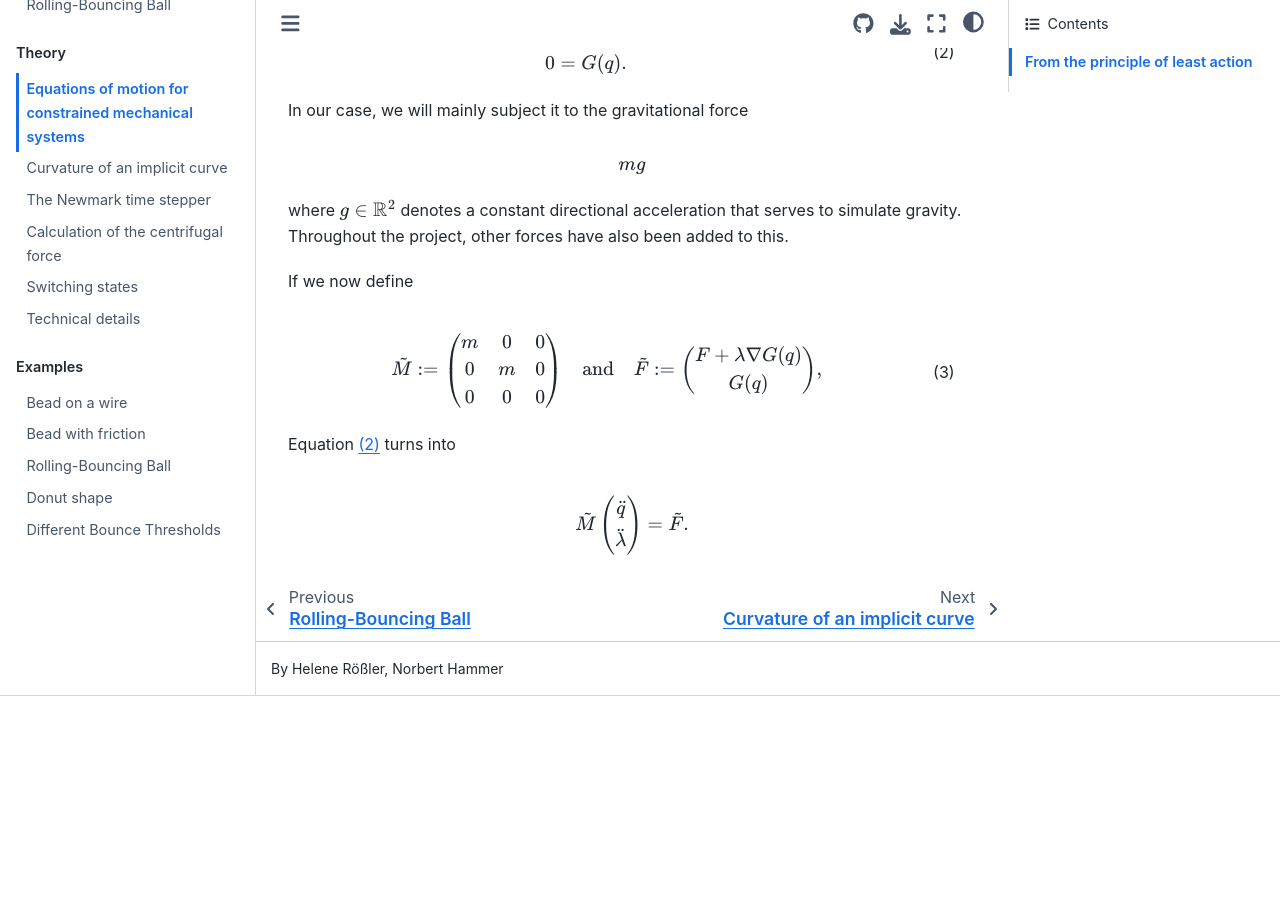
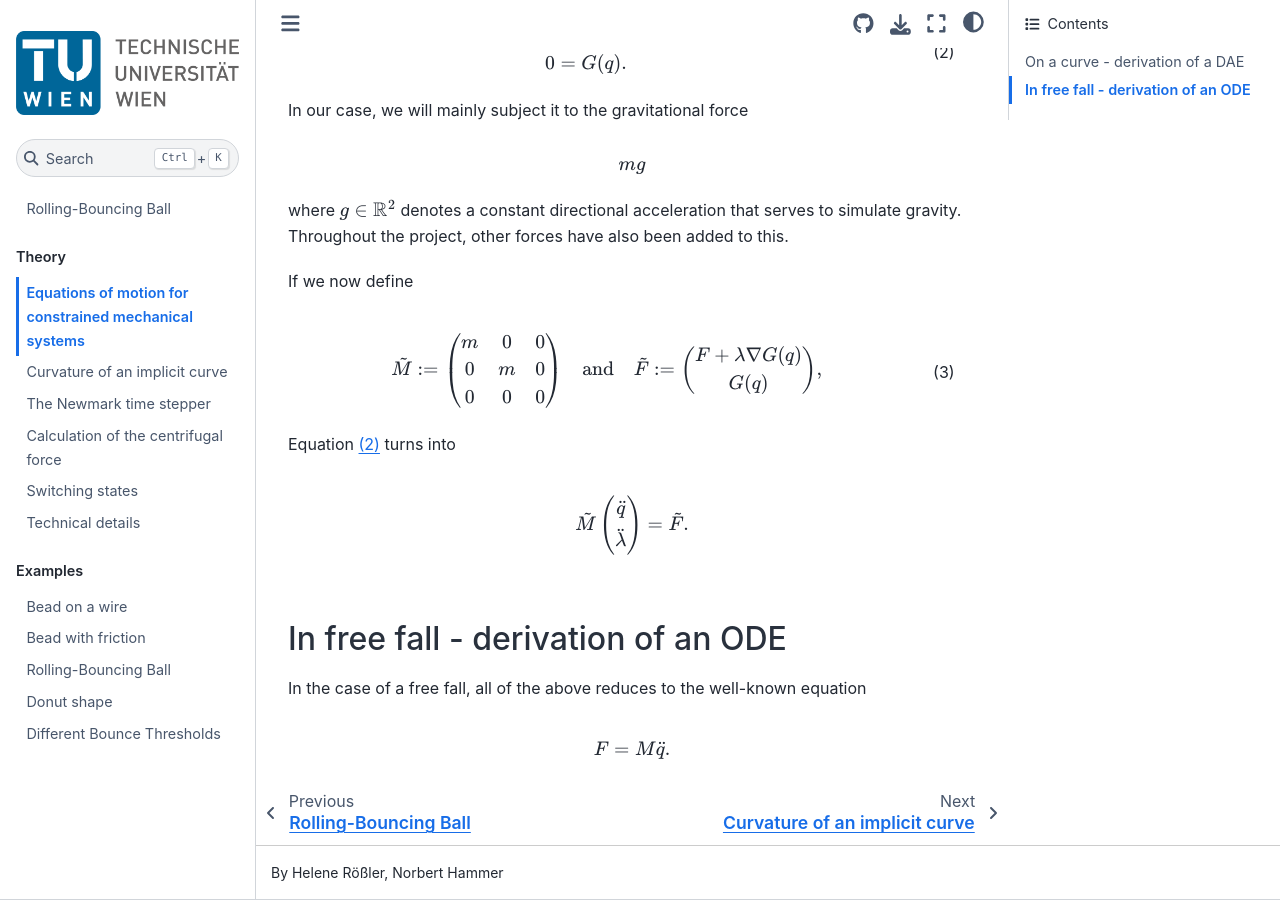
Before and after one commit to Homomorpheus/mathmod_ball_dae_ode, a Jupyter Book: the page built from docs/eqmotion.md, in a window 1280 px wide and 900 px high, scrolled down 1555 px. Built offline with Jupyter Book 1.0.4 settings and Sphinx 7.4.7 and the Sphinx Book theme 1.1.4, drawn with Linux system fonts in a browser that asks for light colours; pages that are not in the unit, such as notebooks, are missing from menus; cross-references to code outside the pages are shown as plain code; before the commit the page ends 2251 px from its top, so only the background shows below that; some of the changed text lies outside the part shown.

Commit message:
work on slides

```diff
--- a/docs/eqmotion.md
+++ b/docs/eqmotion.md
@@ -1,6 +1,6 @@
 # Equations of motion for constrained mechanical systems
 
-## From the principle of least action
+## On a curve - derivation of a DAE
 
 Let $q(t) \in \mathbb{R}^2$ be the position of a mass point (ball) with Lagrangian function $L$.
 Assume that the mass point is subjected to a constraint $G(q) \in C^2(\mathbb{R}^2, \mathbb{R})$ with Lagrange parameter $\lambda$.
@@ -95,3 +95,10 @@
 \begin{equation*}
 \tilde{M} \begin{pmatrix} \ddot{q} \\ \ddot{\lambda} \end{pmatrix} = \tilde{F}.
 \end{equation*}
+
+## In free fall - derivation of an ODE
+
+In the case of a free fall, all of the above reduces to the well-known equation
+\begin{equation*}
+  F = M \ddot{q}.
+\end{equation*}
```
Also changed, not shown: docs/curvature.md (+1 -1 lines), docs/_static/trafo.svg, 3 other files.
